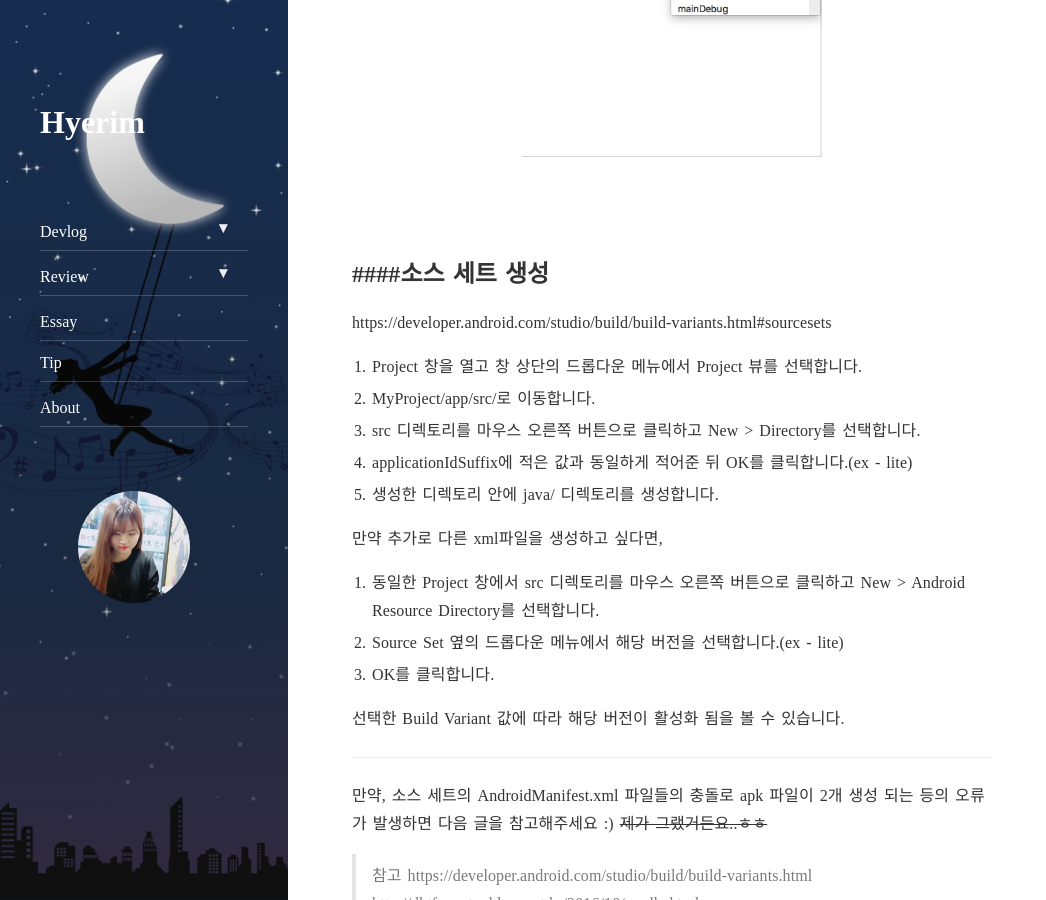
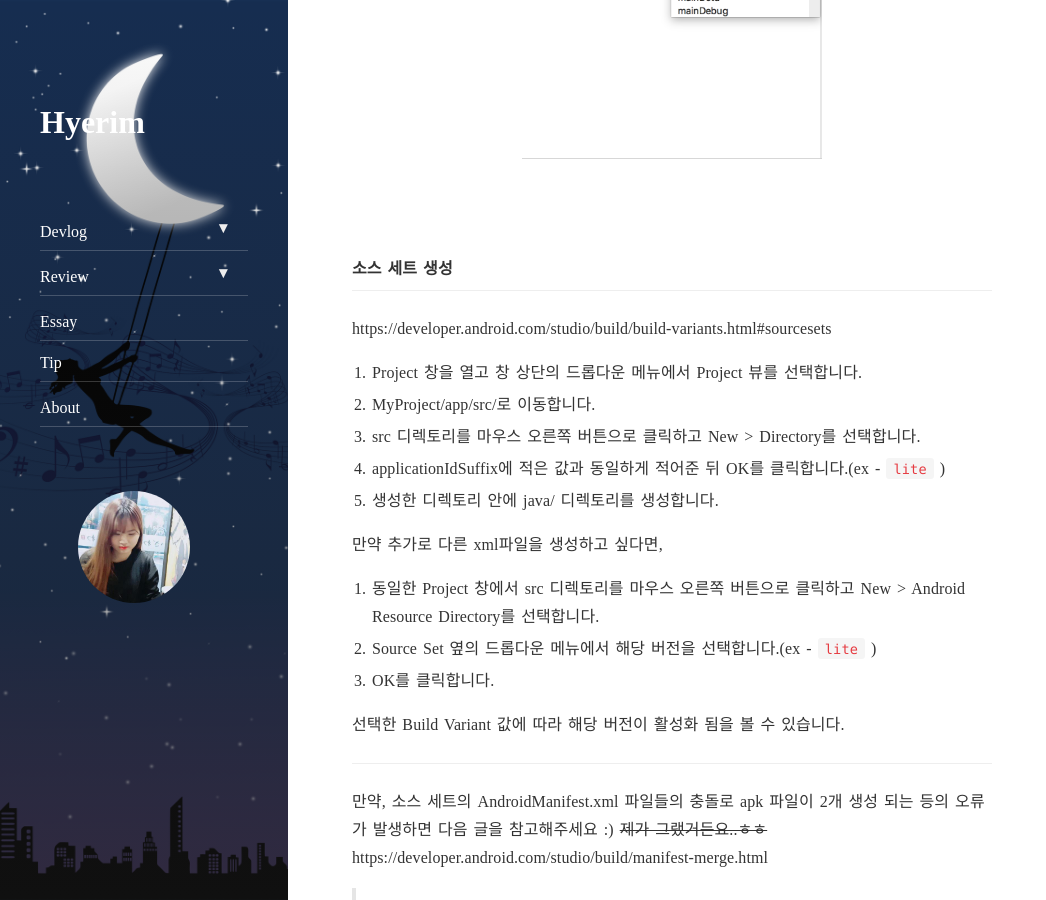
Before and after one commit to hye-rim/hye-rim.github.com, a Jekyll site: the page built from _posts/2018-03-06-devlog-android-buildvariants-2.md, in a window 1280 px wide and 900 px high, scrolled down 2346 px. Shown: the whole window, without its empty margins (0-1046 px from the left). Built offline with Jekyll 4.4.1, drawn with Linux system fonts in a browser that asks for light colours; nearby versions of some CDN libraries; comment, search, counter and statistics services are not loaded; some of the changed text lies outside the part shown.

Commit message:
edit url

```diff
--- a/_posts/2018-03-06-devlog-android-buildvariants-2.md
+++ b/_posts/2018-03-06-devlog-android-buildvariants-2.md
@@ -55,7 +55,7 @@ android {
 <br/>
 
 만약 여기서 `flavorDimensions` 이 없을 경우 아래와 같은 오류가 발생하게 됩니다.
-![flavorDimensions_error](/assets/img/android/flavorDimensions_error.png){: width="80%" height="80%"}
+![flavorDimensions_error](/assets/img/android/flavorDimensions_error.png){: width="90%" height="90%"}
 
 <br/>
 
@@ -75,19 +75,20 @@ versionNameSuffix 또한 동일합니다.
 
 <br/><br/>
 
-####소스 세트 생성
+#### 소스 세트 생성
 -----
+
 https://developer.android.com/studio/build/build-variants.html#sourcesets
 
 1. Project 창을 열고 창 상단의 드롭다운 메뉴에서 Project 뷰를 선택합니다.
 2. MyProject/app/src/로 이동합니다.
 3. src 디렉토리를 마우스 오른쪽 버튼으로 클릭하고 New > Directory를 선택합니다.
-4. applicationIdSuffix에 적은 값과 동일하게 적어준 뒤 OK를 클릭합니다.(ex - lite)
+4. applicationIdSuffix에 적은 값과 동일하게 적어준 뒤 OK를 클릭합니다.(ex - `lite` )
 5. 생성한 디렉토리 안에 java/ 디렉토리를 생성합니다.
 
 만약 추가로 다른 xml파일을 생성하고 싶다면,
 1. 동일한 Project 창에서 src 디렉토리를 마우스 오른쪽 버튼으로 클릭하고 New > Android Resource Directory를 선택합니다.
-2. Source Set 옆의 드롭다운 메뉴에서 해당 버전을 선택합니다.(ex - lite)
+2. Source Set 옆의 드롭다운 메뉴에서 해당 버전을 선택합니다.(ex - `lite` )
 3. OK를 클릭합니다.
 
 선택한 Build Variant 값에 따라 해당 버전이 활성화 됨을 볼 수 있습니다.
@@ -95,6 +96,7 @@ https://developer.android.com/studio/build/build-variants.html#sourcesets
 ---
 만약, 소스 세트의 AndroidManifest.xml 파일들의 충돌로 apk 파일이 2개 생성 되는 등의 오류가 발생하면 다음 글을 참고해주세요 :)
 ~~제가 그랬거든요..ㅎㅎ~~
+https://developer.android.com/studio/build/manifest-merge.html
 
 >참고
 >https://developer.android.com/studio/build/build-variants.html
```
Also changed, not shown: other parts of _posts/2018-03-06-devlog-android-buildvariants-2.md (+1 -1 lines), _posts/2018-03-02-devlog-android-buildvariants-1.md (+1 -1 lines).
